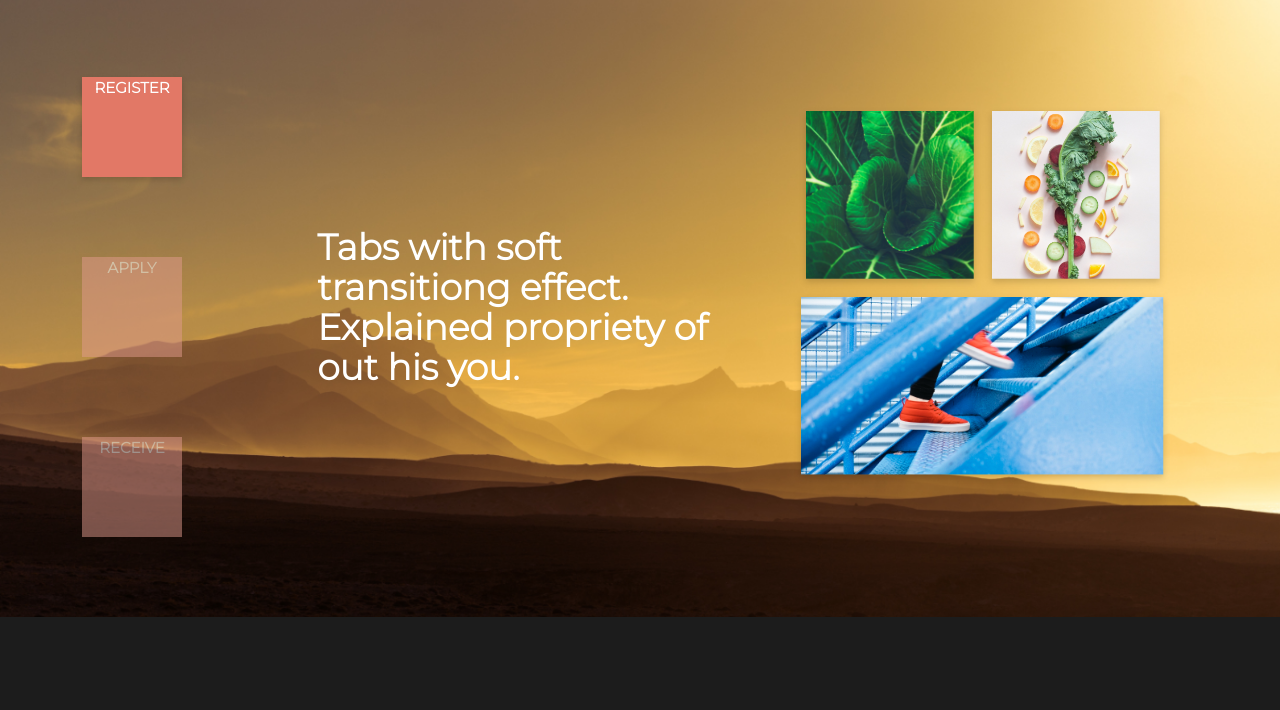
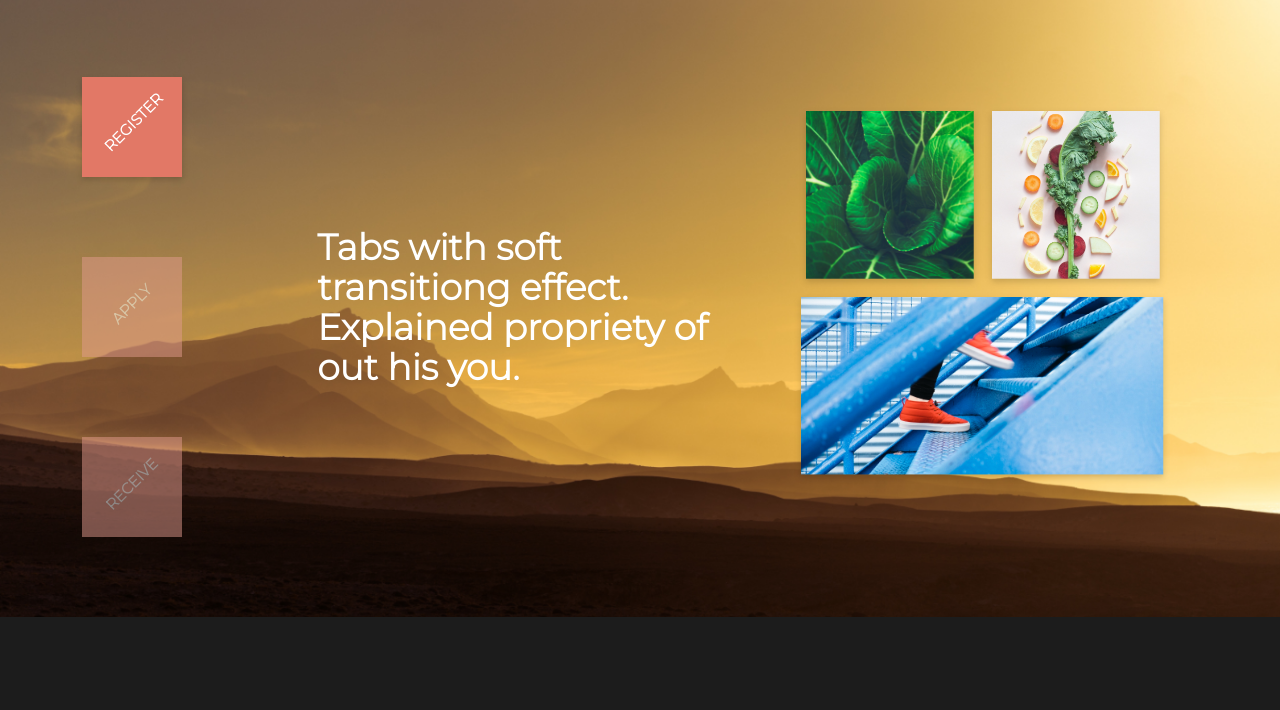
Before and after one commit to dovilelip/praktikos-egzaminas, a website: page index.html in a window 1280 px wide. Shown: the part 807-1517 px from the top of the page. Drawn offline with nearby package versions, Linux system fonts and the light colour scheme.

Commit message:
update1.0

```diff
--- a/index.html
+++ b/index.html
@@ -162,9 +162,9 @@
     <div class="tabs">
         <div class="container d-flex justify-content-around" style="height: inherit;">
             <div class="left d-flex flex-column justify-content-center justify-content-evenly">
-                <div id="one" class="cube selected" onclick="cubeClick(event)">REGISTER</div>
-                <div id="two" class="cube" onclick="cubeClick(event)">APPLY</div>
-                <div id="three" class="cube" onclick="cubeClick(event)">RECEIVE</div>
+                <div id="one" class="cube selected" onclick="cubeClick(event)"><div class="text">REGISTER</div></div>
+                <div id="two" class="cube" onclick="cubeClick(event)"><div class="text">APPLY</div></div>
+                <div id="three" class="cube" onclick="cubeClick(event)"><div class="text">RECEIVE</div></div>
             </div>
             <div class="panels center">
                 <div id="cube-one-text" class="panel flex-column align-items-start justify-content-center justify-content-evenly d-flex">
--- a/scss/style.scss
+++ b/scss/style.scss
@@ -277,6 +277,12 @@ div {
           background-color: #E27866;
           opacity: (1);
         }
+
+        .text {
+          padding-top: 30%;
+          padding-right: 30%;
+          transform: rotate(-45deg);
+        }
       }
     }
 
@@ -322,14 +328,14 @@ div {
             background-color: #E27866;
           }
 
-        .picture2 {
-          width: 400px;
-          height: 200px;
+          .picture2 {
+            width: 400px;
+            height: 200px;
+          }
         }
       }
     }
   }
-}
 
   //County dalis
   .county {
@@ -701,7 +707,6 @@ div {
     }
   }
 
-
   //Contact dalis
   .contact {
     color: #FFFFFF;
```
Also changed, not shown: app/css/style.css.
